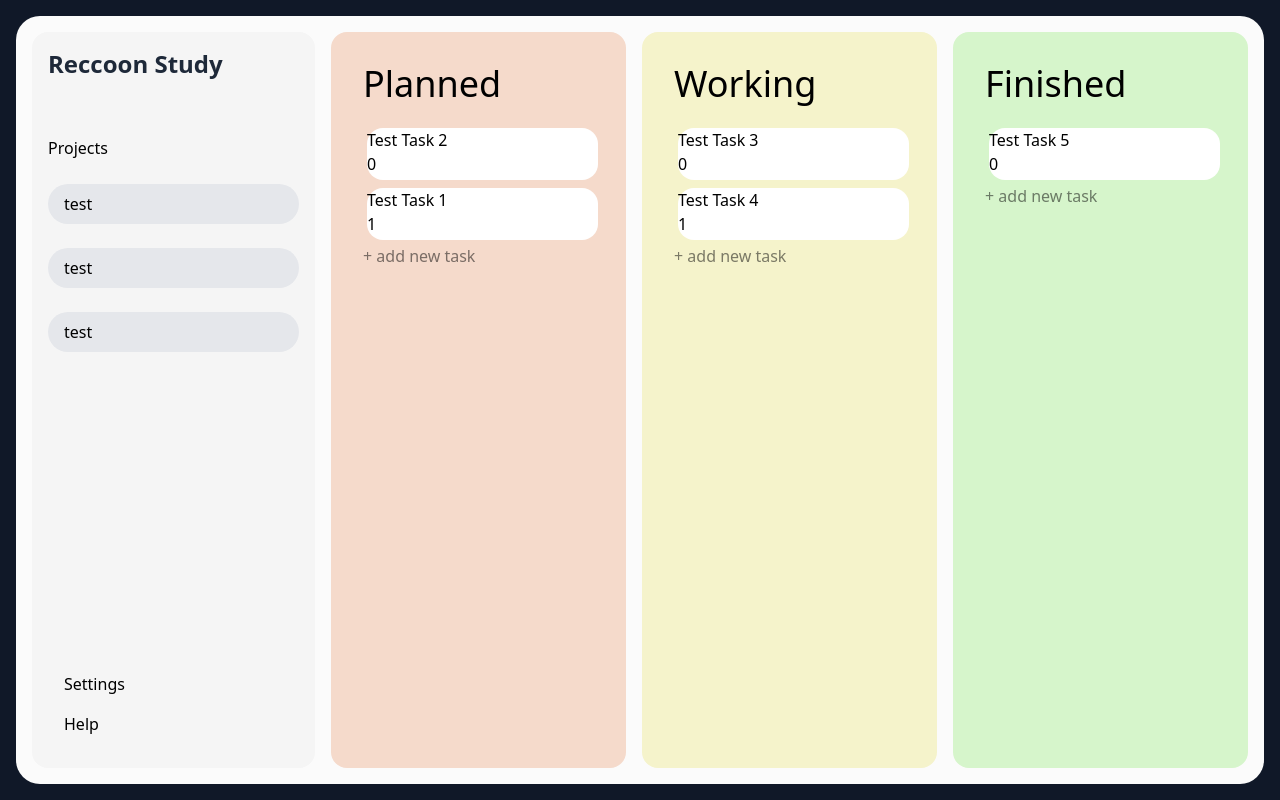
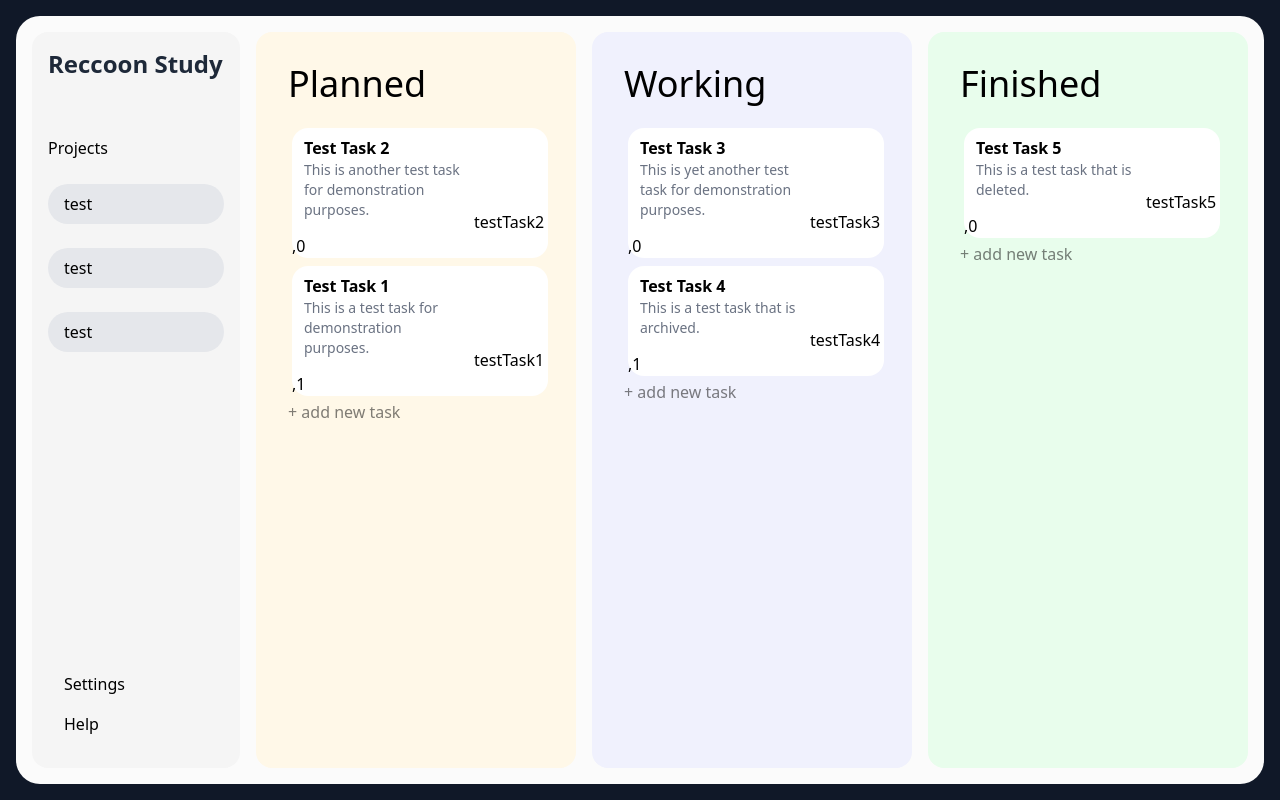
Before and after one commit to guanyu-gerry-tao/reccoon-study-todolist, a React (Vite) app in the folder web-client/: page / in a window 1280 px wide. Built offline with nearby package versions, Linux system fonts and the light colour scheme.

Commit message:
Add desc

```diff
--- a/web-client/src/App.css
+++ b/web-client/src/App.css
@@ -16,7 +16,7 @@
 .Card {
     transition: opacity;
     transition-duration: 0.5s;
-    height: 60px;
+    min-height: 50px;
 }
 
 .taskGap {
--- a/web-client/src/App.tsx
+++ b/web-client/src/App.tsx
@@ -11,7 +11,6 @@ import {loadInitData} from './data/loadInitData.ts'
 function App() {
 
   const testInitData = loadInitData();
-  console.log('testInitData', testInitData);
   const [tasks, setTasks] = useImmer<TaskItem[]>(testInitData);
   const [isDragging, setIsDragging] = useState(false);
 
@@ -25,10 +24,16 @@ function App() {
       const task = draft.find(t => t.id === result.draggableId);
 
       if (task && result.destination){
+
+        // TODO: fix bug of ordering
+
         task.status = Number(result.destination.droppableId);
-        task.order = result.destination.index - 0.5; // Use a float to allow for gaps
+        task.order = result.destination.index; // Use a float to allow for gaps
 
-        const filteredTasks = draft.filter(t => t.status === task.status).sort((a, b) => a.order - b.order);
+        const filteredTasks = draft
+        .filter(t => t.status === task.status)
+        .sort((a, b) => a.order - b.order);
+
         filteredTasks.forEach((t, index) => {
           t.order = index;
         });
--- a/web-client/src/components/Task.tsx
+++ b/web-client/src/components/Task.tsx
@@ -1,8 +1,9 @@
-import { style } from 'motion/react-client';
+import { style, text } from 'motion/react-client';
 import '../App.css'
 import Dashline from './Dashline'
 import type { TaskItem, TaskActions } from './type.ts'
 import { Draggable } from '@hello-pangea/dnd';
+import React, { useRef, useEffect } from 'react';
 
 
 function Task({ taskInfo, actions, draggingType, draggingTaskId }:
@@ -14,7 +15,7 @@ function Task({ taskInfo, actions, draggingType, draggingTaskId }:
     tempValue = e.currentTarget.value; // Store the current value of the input field
   };
 
-  const handleKeyboard = (e: React.KeyboardEvent<HTMLInputElement>) => {
+  const handleTitleKeyboard = (e: React.KeyboardEvent<HTMLInputElement>) => {
     if (e.key === 'Enter') {
       e.currentTarget.title = e.currentTarget.value;
       e.currentTarget.blur(); // Remove focus from the input field
@@ -33,7 +34,7 @@ function Task({ taskInfo, actions, draggingType, draggingTaskId }:
     }
   };
 
-  const handleLostFocus = (e: React.FocusEvent<HTMLInputElement>) => {
+  const handleTitleLostFocus = (e: React.FocusEvent<HTMLInputElement>) => {
     if (e.currentTarget.value === '') {
       actions.deleteTask(taskInfo.id);
       console.log(`Task deleted: ${taskInfo.id}`);
@@ -42,6 +43,41 @@ function Task({ taskInfo, actions, draggingType, draggingTaskId }:
       console.log(`Title updated to: ${e.currentTarget.value}`);
     }
   }
+
+  const handleDescLostFocus = (e: React.FocusEvent<HTMLTextAreaElement>) => {
+    if (e.currentTarget.value !== taskInfo.description) {
+      actions.updateTask(taskInfo.id, { ...taskInfo, description: e.currentTarget.value });
+      console.log(`Description updated to: ${e.currentTarget.value}`);
+    }
+  }
+
+  const handleDescKeyboard = (e: React.KeyboardEvent<HTMLTextAreaElement>) => {
+    if (e.key === 'Enter' && !e.shiftKey) {
+      e.preventDefault(); // Prevent default Enter key behavior (adding a new line)
+      e.currentTarget.blur(); // Remove focus from the textarea
+      console.log(`Description updated to: ${e.currentTarget.value}`);
+      actions.updateTask(taskInfo.id, { ...taskInfo, description: e.currentTarget.value });
+    }
+    if (e.key === 'Escape' && e.currentTarget.value !== '') {
+      // Handle Escape key press logic here
+      e.currentTarget.value = taskInfo.description || ''; // Restore the previous value
+      e.currentTarget.blur(); // Remove focus from the textarea
+      if (textAreaRef.current) {
+        textAreaRef.current!.style.height = 'auto'; // Reset height to auto
+        textAreaRef.current.style.height = textAreaRef.current.scrollHeight + 'px'; // Set height to scrollHeight
+      }
+    }
+  }
+
+  const textAreaRef = useRef<HTMLTextAreaElement>(null);
+
+  useEffect(() => {
+    if (textAreaRef.current) {
+      textAreaRef.current.style.height = 'auto'; // Reset height to auto to calculate scrollHeight correctly
+      textAreaRef.current.style.height = textAreaRef.current.scrollHeight + 'px'; // Set height to scrollHeight
+    }
+    console.log(`Task description updated: ${taskInfo.description}`);
+  }, [taskInfo.description]);
 
   return (
     <Draggable draggableId={taskInfo.id} index={taskInfo.order}>
@@ -55,13 +91,25 @@ function Task({ taskInfo, actions, draggingType, draggingTaskId }:
               {...provided.dragHandleProps}
               >
                 <input
-                className='cursor-default outline-0'
+                className='taskTitle cursor-default outline-0 relative left-0 p-2 pl-3 pb-0 font-semibold'
                 type="text"
                 defaultValue={taskInfo.title}
                 onClick={handleClickTitle}
-                onKeyDown={handleKeyboard}
-                onBlur={handleLostFocus}/>
+                onKeyDown={handleTitleKeyboard}
+                onBlur={handleTitleLostFocus}/>
 
+                <textarea
+                className='taskDesc cursor-default outline-0 relative left-0 p-2 pl-3 pt-0 text-sm text-gray-500 resize-none overflow-hidden'
+                defaultValue={taskInfo.description}
+                ref={textAreaRef}
+                onChange={(e) => {
+                  e.currentTarget.style.height = 'auto'; // Reset height to auto to calculate scrollHeight correctly
+                  e.currentTarget.style.height = e.currentTarget.scrollHeight + 'px'; // Set height to scrollHeight
+                }}
+                onKeyDown={ handleDescKeyboard}
+                onBlur={handleDescLostFocus}
+                />
+                <span>{taskInfo.id} ,</span>
                 <span>{taskInfo.order}</span>
               </div>
           </div>
--- a/web-client/src/components/Todolist.tsx
+++ b/web-client/src/components/Todolist.tsx
@@ -63,21 +63,21 @@ function Todolist({tasks, setTasks}: {tasks: TaskItem[], setTasks: setTasks} ) {
         <Menubar />
 
         <TodoColumn title={"Planned"}
-        bgColor='#f5dacb'
+        bgColor='#fff8e8'
         status={1}
         actions={taskActions}
         tasks={tasks.filter(task => task.status === 1)}
         />
 
         <TodoColumn title={"Working"}
-        bgColor='#f5f3cb'
+        bgColor='#f0f1fd'
         status={2}
         actions={taskActions}
         tasks={tasks.filter(task => task.status === 2)}
         />
 
         <TodoColumn title={"Finished"}
-        bgColor='#d6f5cb'
+        bgColor='#e8fdec'
         status={3}
         actions={taskActions}
         tasks={tasks.filter(task => task.status === 3)}
```
